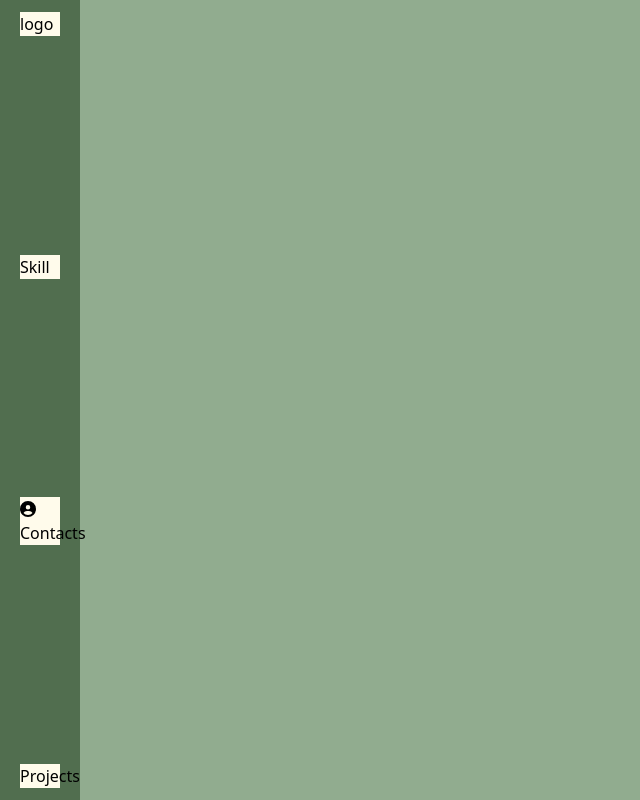
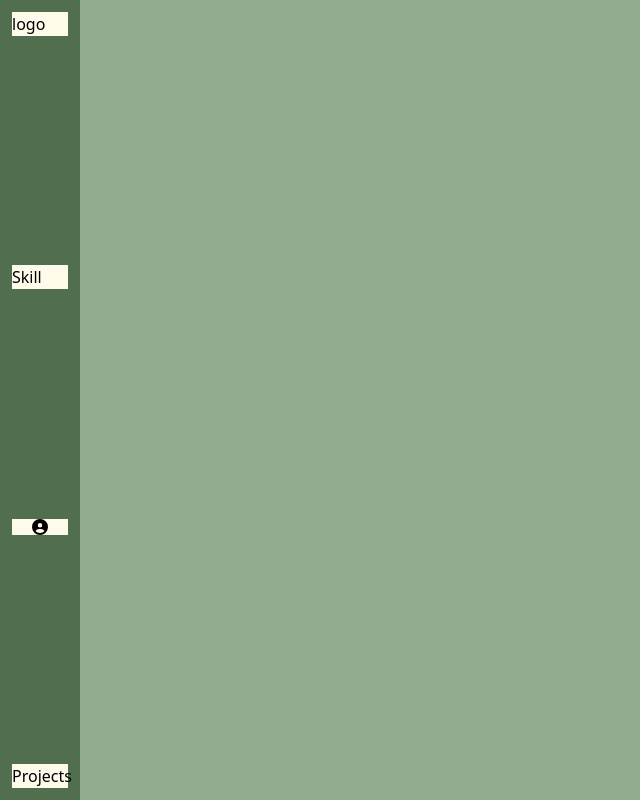
Before and after one commit to yhonder710/Porfolio, a React (Vite) app: page / in a window 1280 px wide. Shown: the whole page, without its empty margins (0-640 px from the left). Built offline with nearby package versions, Linux system fonts and the light colour scheme.

Commit message:
cambios minimos

```diff
--- a/src/components/Aside.jsx
+++ b/src/components/Aside.jsx
@@ -4,10 +4,10 @@ import { faCircleUser } from '@fortawesome/free-solid-svg-icons';
 export function Aside () {
   return (
     <>
-    <aside className="bg-[#516e4f] w-10 sm:w-20 h-full px-5 py-3 text-left flex justify-between flex-col fixed ">
+    <aside className="bg-[#516e4f] w-15 sm:w-20 h-full px-3 py-3 text-left flex justify-between flex-col fixed ">
       <section className="bg-amber-50">logo</section>
       <section className="bg-amber-50">Skill</section>
-      <section className="bg-amber-50 flex flex-col-reverse">Contacts <span className="block"><FontAwesomeIcon icon={faCircleUser} /></span></section>
+      <section className="bg-amber-50 flex flex-col-reverse"><FontAwesomeIcon icon={faCircleUser} /></section>
       <section className="bg-amber-50">Projects</section>
     </aside>
     </>
--- a/src/components/Main.jsx
+++ b/src/components/Main.jsx
@@ -1,6 +1,6 @@
 export function Main (){
   return(
-    <main className="bg-[#91AC8F] w-full  pl-40 py-5">
+    <main className="bg-[#91AC8F] w-full  pl-35 py-5">
     </main>
   )
 }
```
